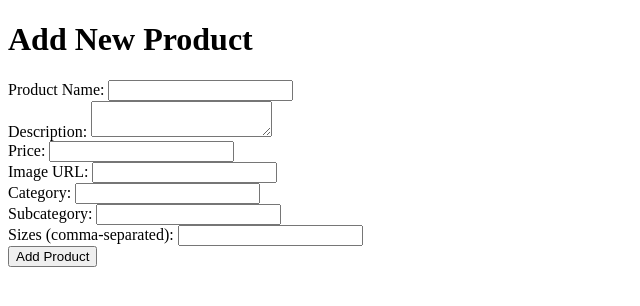
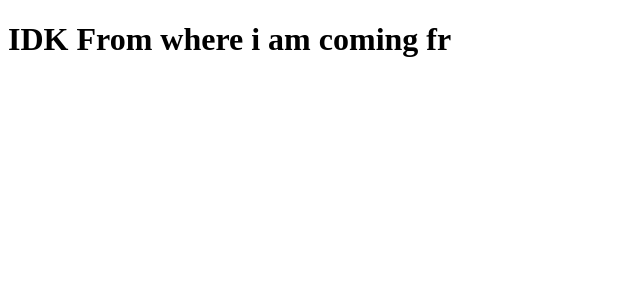
Before and after one commit to abdelrahman-ops/Server-ECommerce, a website: page public/index.html in a window 1280 px wide. Shown: the whole page, without its empty margins (0-640 px from the left). Drawn offline with Linux system fonts and the light colour scheme.

Commit message:
chekking api deploy

```diff
--- a/index.js
+++ b/index.js
@@ -53,6 +53,9 @@ app.use(errorHandler);
 //     res.json({ message: "Login successful server" });
 // });
 
+export default function handler(req, res) {
+    res.status(200).json({ message: 'Hello from Vercel!' });
+}
 
 app.get('*', (req,res) => {
     res.send("NOT  VALID  RRRR")
--- a/public/index.html
+++ b/public/index.html
@@ -6,70 +6,6 @@
     <title>Add New Product</title>
 </head>
 <body>
-    <h1>Add New Product</h1>
-    <form id="addProductForm" method="post" action="/api/products">
-        <label for="name">Product Name:</label>
-        <input type="text" id="name" name="name" >
-        <br>
-
-        <label for="description">Description:</label>
-        <textarea id="description" name="description" ></textarea>
-        <br>
-
-        <label for="price">Price:</label>
-        <input type="number" id="price" name="price" >
-        <br>
-
-        <label for="image">Image URL:</label>
-        <input type="text" id="image" name="image" >
-        <br>
-
-        <label for="category">Category:</label>
-        <input type="text" id="category" name="category" >
-        <br>
-
-        <label for="subCategory">Subcategory:</label>
-        <input type="text" id="subCategory" name="subCategory" >
-        <br>
-
-        <label for="sizes">Sizes (comma-separated):</label>
-        <input type="text" id="sizes" name="sizes" >
-        <br>
-
-        <button type="submit">Add Product</button>
-    </form>
-
-    <!-- <script>
-        document.getElementById('addProductForm').addEventListener('submit', function(event) {
-            event.preventDefault(); // Prevent the default form submission
-
-            const formData = {
-                name: document.getElementById('name').value,
-                description: document.getElementById('description').value,
-                price: document.getElementById('price').value,
-                image: [document.getElementById('image').value], // Wrap in an array
-                category: document.getElementById('category').value,
-                subCategory: document.getElementById('subCategory').value,
-                sizes: document.getElementById('sizes').value.split(',').map(size => size.trim()) // Convert to array
-            };
-
-            fetch('http://localhost:5000/api/products', {
-                method: 'POST',
-                headers: {
-                    'Content-Type': 'application/json'
-                },
-                body: JSON.stringify(formData)
-            })
-            .then(response => response.json())
-            .then(data => {
-                console.log(data);
-                alert('Product added successfully!');
-            })
-            .catch(error => {
-                console.error('Error:', error);
-                alert('Error adding product.');
-            });
-        });
-    </script> -->
+    <h1>IDK From where i am coming fr</h1>
 </body>
 </html>
```
